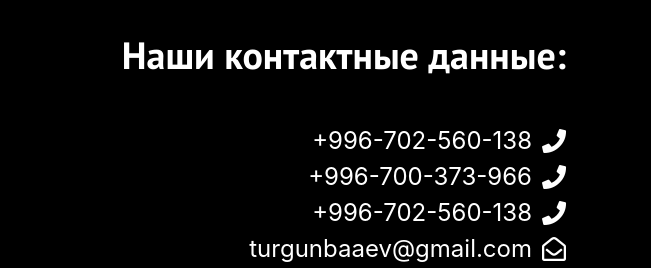
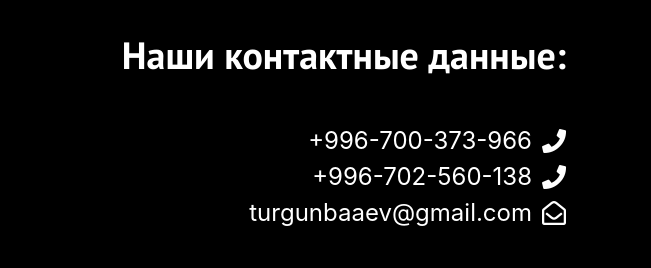
Before and after one commit to iam-developer/elektrik, a plain HTML site: page index.html in a window 1280 px wide. Shown: the part 2924-3192 px from the top of the page, 629-1280 px from the left. Drawn offline with Linux system fonts and the light colour scheme; files whose address does not match are found by name; a web font is replaced by a local one.

Commit message:
Update index.html

```diff
--- a/index.html
+++ b/index.html
@@ -272,10 +272,7 @@
                         <div class="footer_title">
                             Наши контактные данные:
                         </div>
-                        <div class="footer_phone contacts">
-                            <p class="phone">+996-702-560-138</p>
-                            <i class="fas fa-phone"></i>
-                        </div>
+
                         <div class="footer_phone contacts">
                             <p class="phone">+996-700-373-966</p>
                             <i class="fas fa-phone"></i>
```
